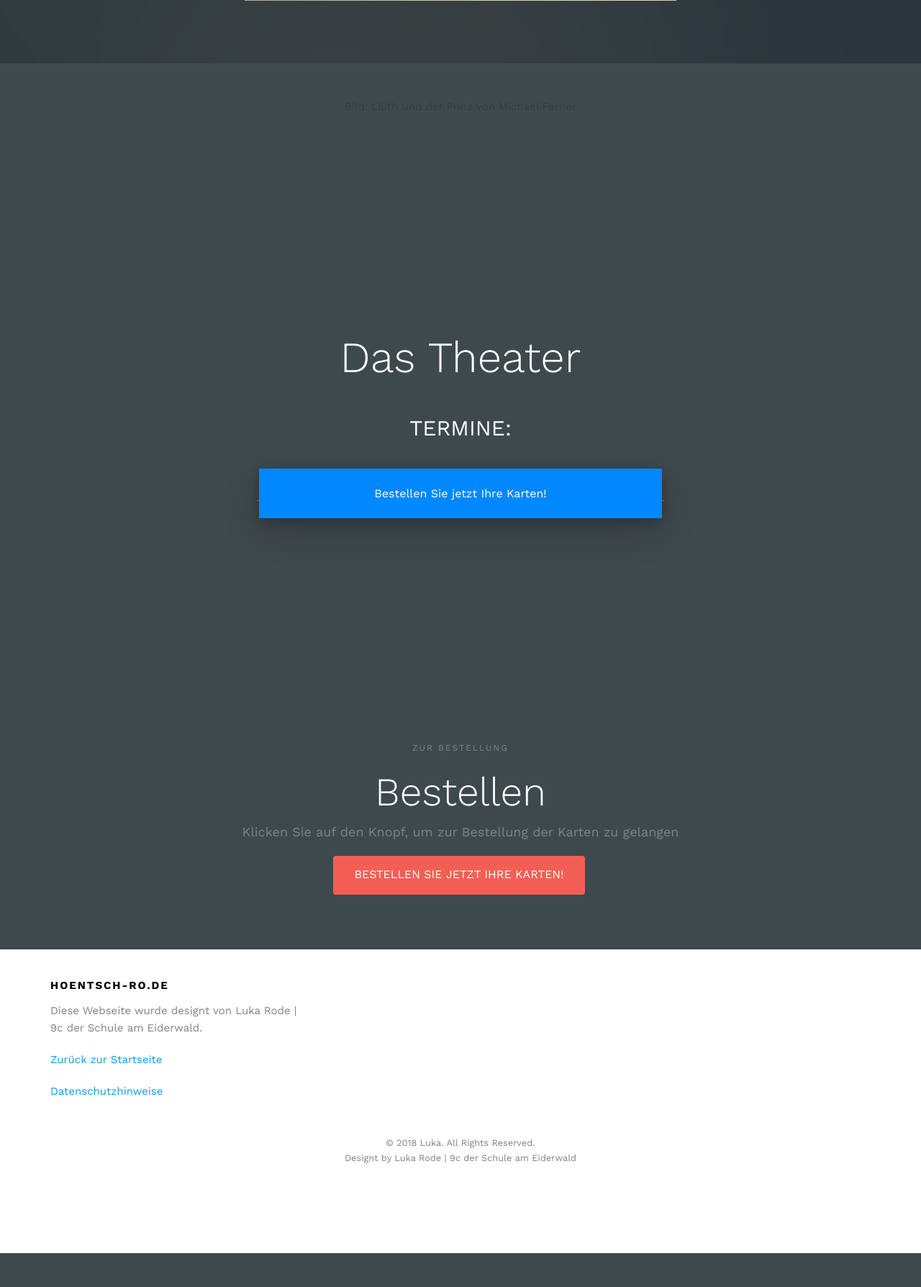
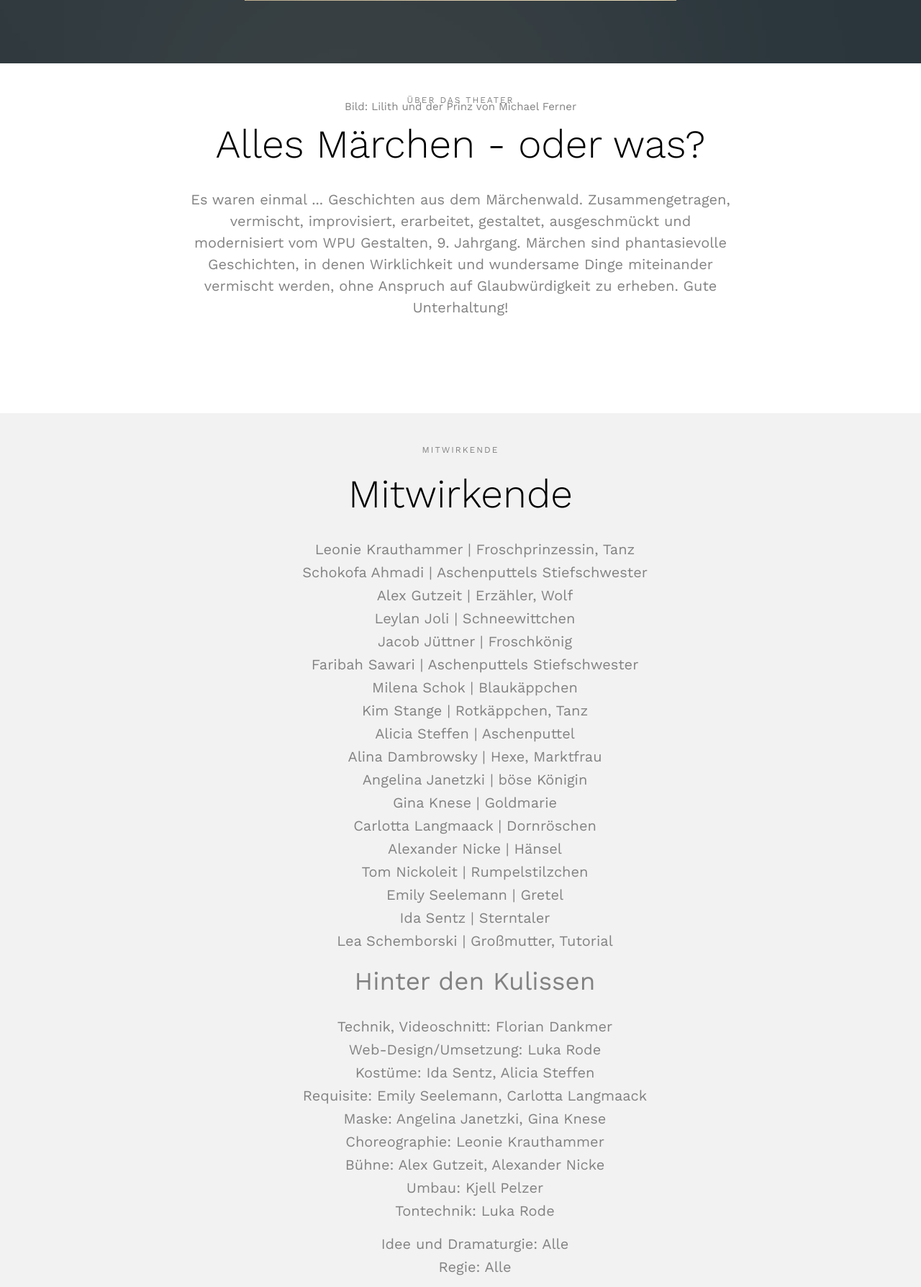
Before and after one commit to hoentschrode/saew-ticket-system, a Django app: page /booking/services/ in a window 1280 px wide. Shown: the part 812-2600 px from the top of the page at 72% size. Before the commit the page ends 2553 px from the top, so only its background shows below. Run offline with Django 3.2, Linux system fonts and the light colour scheme; data that the repository does not hold is empty; some libraries are stand-ins or nearby versions; some web fonts are replaced.

Commit message:
Latest style changes

```diff
--- a/booking/static/booking/css/style.css
+++ b/booking/static/booking/css/style.css
@@ -1815,3 +1815,28 @@
 #booking_questions {
     padding-left: 200px;
 }
+
+#Vorstellung {
+    margin-bottom: 10px;
+    padding: 10px;
+}
+
+#booking_questions {
+    padding-left: 200px;
+}
+
+
+
+#Description {
+    font-size: 20px;
+}
+
+
+#Mitwirkende {
+    list-style: none;
+    font-size: 20px;
+}
+
+#Mitwirkende_Kulissen {
+    font-size: 35px;
+}
--- a/booking/templates/booking/navigation.html
+++ b/booking/templates/booking/navigation.html
@@ -8,11 +8,10 @@
             <div class="col-xs-12 text-center menu-1">
                 <ul>
                     <li {% if current_view == 'booking' %}class="active"{% endif %}>
-                        <a href="{% url 'booking:index' %}">Bestellen</a>
+                        <a href="{% url 'booking:index' %}#booking">Bestellen</a>
                     </li>
-                    <li {% if current_view == 'services' %}class="active"{% endif %}>
-                        <a href="{% url 'booking:services' %}">Über das Theater</a>
-                        <img id="logo_sae" src="{% static 'booking/images/logo.png' %}" />
+                    <li {% if current_view == 'services' %} class="active"{% endif %}>
+                        <a href="{% url 'booking:services' %}#info">Über das Theater</a>
                     </li>
                 </ul>
             </div>
--- a/booking/templates/booking/policies.html
+++ b/booking/templates/booking/policies.html
@@ -1,5 +1,6 @@
 {% extends "booking/base.html" %}
 {% block content %}
     <a name="policies"></a>
-    Datenschutzhinweise
+    <h1>Datenschutzhinweise</h1>
+    <p>Sämtliche Daten, die auf dieser Seite erfasst werden, dienen einzig dem Bestellprozess für Eintrittskarten und werden nach der jeweiligen Vorstellung gelöscht.</p>
 {% endblock %}
--- a/booking/templates/booking/services.html
+++ b/booking/templates/booking/services.html
@@ -2,6 +2,75 @@
 {% load static %}
 {% block content %}
     <a name="info"></a>
+
+    <div id="fh5co-services">
+		<div class="container">
+			<div class="row row-pb-md">
+				<div class="col-md-8 col-md-offset-2 text-center animate-box" data-animate-effect="fadeInUp">
+					<div class="fh5co-heading">
+						<span>Über das Theater</span>
+						<h2>Alles Märchen - oder was?</h2>
+						<p id="Description">Es waren einmal ...
+                        Geschichten aus dem Märchenwald. Zusammengetragen, vermischt, improvisiert, erarbeitet,  gestaltet, ausgeschmückt und modernisiert  vom WPU Gestalten, 9. Jahrgang.
+                        Märchen sind phantasievolle Geschichten, in denen Wirklichkeit und wundersame Dinge miteinander vermischt werden, ohne Anspruch auf Glaubwürdigkeit zu erheben.
+                        Gute Unterhaltung!
+                        </p>
+					</div>
+				</div>
+			</div>
+		</div>
+	</div>
+
+    <div id="fh5co-testimonial" class="fh5co-bg-section">
+		<div class="container">
+			<div class="row animate-box row-pb-md">
+				<div class="col-md-8 col-md-offset-2 text-center fh5co-heading">
+					<span>Mitwirkende</span>
+					<h2>Mitwirkende</h2>
+                    <p>
+                        <ul id="Mitwirkende">
+                            <li>Leonie Krauthammer | Froschprinzessin, Tanz</li>
+                            <li>Schokofa Ahmadi    | Aschenputtels Stiefschwester</li>
+                            <li>Alex Gutzeit       | Erzähler, Wolf</li>
+                            <li>Leylan Joli        | Schneewittchen</li>
+                            <li>Jacob Jüttner      | Froschkönig</li>
+                            <li>Faribah Sawari     | Aschenputtels Stiefschwester </li>
+                            <li>Milena Schok       | Blaukäppchen </li>
+                            <li>Kim Stange         | Rotkäppchen, Tanz </li>
+                            <li>Alicia Steffen     | Aschenputtel</li>
+                            <li>Alina Dambrowsky   | Hexe, Marktfrau </li>
+                            <li>Angelina Janetzki  | böse Königin</li>
+                            <li>Gina Knese         | Goldmarie </li>
+                            <li>Carlotta Langmaack | Dornröschen </li>
+                            <li>Alexander Nicke    | Hänsel </li>
+                            <li>Tom Nickoleit      | Rumpelstilzchen </li>
+                            <li>Emily Seelemann    | Gretel </li>
+                            <li>Ida Sentz          | Sterntaler </li>
+                            <li>Lea Schemborski    | Großmutter, Tutorial</li>
+                            <div class="placeholder"></div>
+                            <p id="Mitwirkende_Kulissen">Hinter den Kulissen</p>
+                            <li>Technik, Videoschnitt: Florian Dankmer</li>
+                            <li>Web-Design/Umsetzung: Luka Rode </li>
+                            <li>Kostüme: Ida Sentz, Alicia Steffen</li>
+                            <li>Requisite: Emily Seelemann, Carlotta Langmaack</li>
+                            <li>Maske: Angelina Janetzki, Gina Knese</li>
+                            <li>Choreographie: Leonie Krauthammer</li>
+                            <li>Bühne: Alex Gutzeit, Alexander Nicke</li>
+                            <li>Umbau: Kjell Pelzer</li>
+                            <li>Tontechnik: Luka Rode</li>
+                            <div class="placeholder"></div>
+                            <li>Idee und Dramaturgie: Alle </li>
+                            <li>Regie: Alle </li>
+                            <div class="placeholder"></div>
+                            <li>Leitung: Annette Braak</li>
+                            <div class="placeholder"></div>
+                        </ul>
+                    </p>
+				</div>
+			</div>
+		</div>
+	</div>
+
     <header id="fh5co-header" class="fh5co-cover" role="banner" style="background-image:url('{% static 'booking/images/img_bg_1.jpg' %}'');">
 		<div class="overlay"></div>
 		<div class="container">
@@ -32,7 +101,7 @@
 					<span>Zur Bestellung</span>
 					<h2>Bestellen</h2>
 					<p>Klicken Sie auf den Knopf, um zur Bestellung der Karten zu gelangen</p>
-					<a href="{% url 'booking:index' %}"><button type="submit" class="btn btn-default">Bestellen Sie jetzt Ihre Karten!</button></a>
+					<a href="{% url 'booking:index' %}#booking"><button type="submit" class="btn btn-default">Bestellen Sie jetzt Ihre Karten!</button></a>
 				</div>
 			</div>
 		</div>
```
